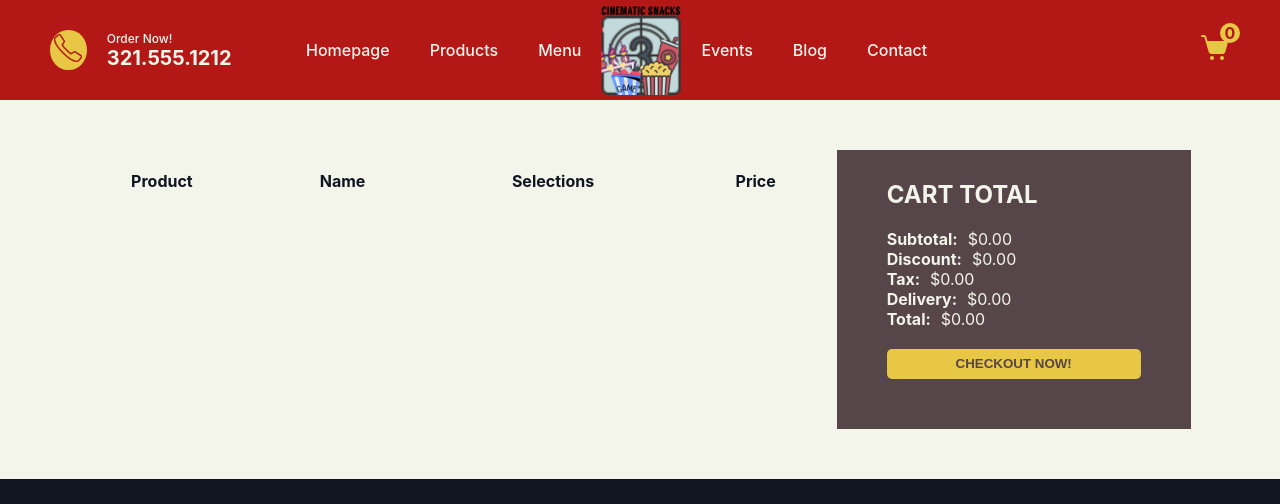
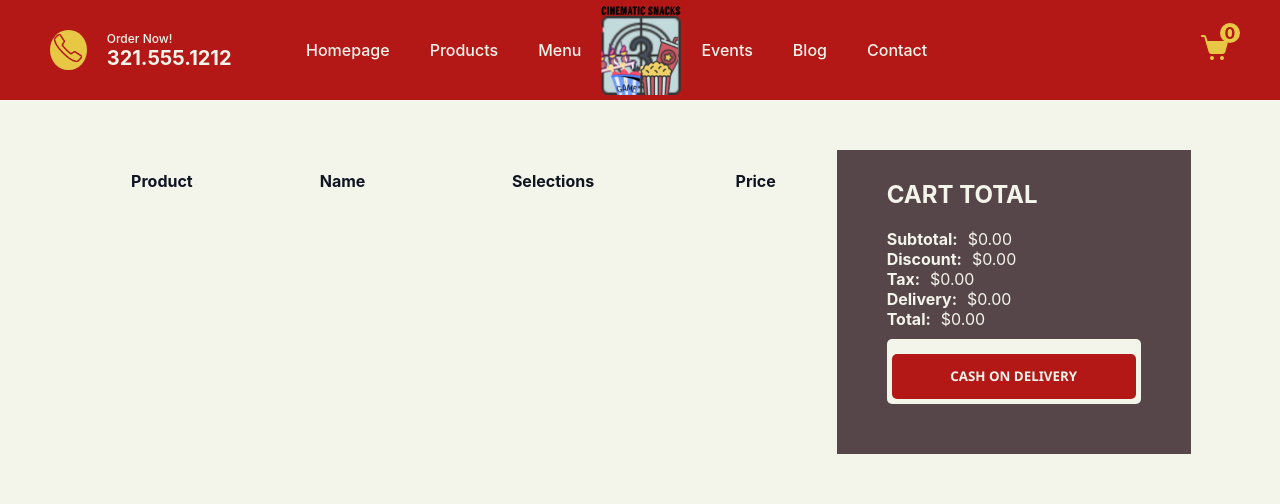
Before and after one commit to millennialmoron/Cinematic-Snacks, a Next.js app: page /cart in a window 1280 px wide. Both pictures are taken after a click on the button "CHECKOUT NOW!". Shown: the top 504 px of the page. Built offline with nearby package versions, Linux system fonts and the light colour scheme; grey boxes are pictures that could not be loaded.

Commit message:
set up paypal buttons and styles, set up sandbox account for paypal

```diff
--- a/pages/cart.js
+++ b/pages/cart.js
@@ -1,18 +1,16 @@
 import Image from "next/image";
 import { useDispatch, useSelector } from "react-redux";
 import styles from "../styles/Cart.module.css";
-import { useEffect } from "react";
+import { useEffect, useState } from "react";
 import {
   PayPalScriptProvider,
   PayPalButtons,
   usePayPalScriptReducer,
 } from "@paypal/react-paypal-js";
 
-//got paypal to import and load buttons, there is a non-breaking error: TypeError: Failed to fetch
-//  at __webpack_require__.hmrM (http://localhost:3000/_next/static/chunks/fallback/webpack.js?ts=1688507727987:1174:20...
-//but it loads and seems to work.
+export default function Cart() {
+  const clientId = process.env.CLIENT_ID;
 
-export default function Cart() {
   const dispatch = useDispatch();
   const cartItems = useSelector((state) => state.cart.products);
   const pizzaChoices = useSelector((state) => state.cart.pizzaChoices);
@@ -30,6 +28,8 @@ export default function Cart() {
   const wineChoices = useSelector((state) => state.cart.wineChoices);
 
   let priceAddOns = 0;
+
+  const [open, setOpen] = useState(false);
   const amount = "2";
   const currency = "USD";
   const style = { layout: "vertical" };
@@ -295,17 +295,27 @@ export default function Cart() {
             <b className={styles.totalTextTitle}>Total:</b>$
             {finalTotal.toFixed(2)}
           </div>
-          <button className={styles.button}>CHECKOUT NOW!</button>
 
+          {/* CURRENTLY SETTING UP SANDBOX AND TESTING PAYPAL */}
+          {open ? (
+            <div className={styles.paymentMethod}>
               <PayPalScriptProvider
                 options={{
-              clientId: "test",
+                  clientId: clientId,
                   components: "buttons",
                   currency: "USD",
+                  "disable-funding": "credit,card",
                 }}
               >
                 <ButtonWrapper currency={currency} showSpinner={false} />
               </PayPalScriptProvider>
+              <button className={styles.cashButton}>CASH ON DELIVERY</button>
+            </div>
+          ) : (
+            <button onClick={() => setOpen(true)} className={styles.button}>
+              CHECKOUT NOW!
+            </button>
+          )}
         </div>
       </div>
     </div>
--- a/styles/Cart.module.css
+++ b/styles/Cart.module.css
@@ -38,7 +38,7 @@
 
 .wrapper {
   width: 90%;
-  max-height: 300px;
+  max-height: auto;
   background-color: #56464a;
   padding: 50px;
   padding-top: 10px;
@@ -61,6 +61,28 @@
   margin-top: 20px;
   border-radius: 5px;
   border: none;
+}
+
+.paymentMethod {
+  margin-top: 10px;
+  display: flex;
+  flex-direction: column;
+  padding: 5px;
+  border-radius: 5px;
+  background-color: #f3f4ea;
+}
+
+.cashButton {
+  padding: 5px;
+  cursor: pointer;
+  margin-top: 10px;
+  background-color: #b31817;
+  color: #f3f4ea;
+  font-weight: bold;
+  border: none;
+  border-radius: 5px;
+  height: 45px;
+  font-family: 'Segoe UI', Tahoma, Geneva, Verdana, sans-serif;
 }
 
 @media screen and (max-width:480px) {
```
Lines whose indentation alone changed are shown as unchanged.
